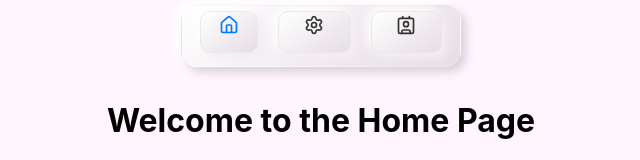
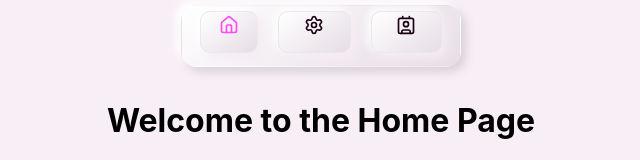
Before and after one commit to jordanbmnt/Netlify-Personal-Website, a React (Create React App) app: page / in a window 1280 px wide. Shown: the top 160 px of the page, without its empty margins (319-959 px from the left). Built offline with nearby package versions, Linux system fonts and the light colour scheme; the HTML template or start-up script is replaced by a standard one.

Commit message:
changed hex values to hsl, removed unecessary gradient sets

```diff
--- a/src/App.css
+++ b/src/App.css
@@ -4,7 +4,7 @@
   height: 100dvh;
   flex-flow: column;
   overflow-y: auto;
-  background-color: #fff5fe;
+  background-color: hsl(306, 36%, 95%);
 }
 
 .nav-bar-container {
--- a/src/universal_components/nav_bar/index.tsx
+++ b/src/universal_components/nav_bar/index.tsx
@@ -4,10 +4,10 @@ import { Contact, Home, Settings } from "lucide-react";
 
 export const NavBar = () => {
   const navLinkStyles = ({ isActive }: { isActive: boolean }) => ({
-    color: isActive ? '#007bff' : '#333',
+    color: isActive ? 'hsl(306, 100%, 65%)' : 'hsl(306, 100%, 5%)',
     textDecoration: 'none',
     fontWeight: isActive ? 'bold' : 'normal',
-    padding: '5px 10px'
+    padding: '5px 10px',
   });
 
   return (
--- a/src/universal_components/nav_bar/style.css
+++ b/src/universal_components/nav_bar/style.css
@@ -38,7 +38,6 @@ nav {
   scale: 1.1;
   padding: 0.2rem 1rem 0.1rem;
   border: 3px solid #ffffff00;
-  background: linear-gradient(145deg, #ffffff, #e6dde5);
   box-shadow: 9px 9px 5px #cfc6ce,
     -5px -5px 5px #ffffff;
   border-radius: 15px;
@@ -64,7 +63,6 @@ nav {
 
 nav:hover .nav-button:not(:hover) {
   scale: 0.9;
-  background: linear-gradient(145deg, #ffffff, #e6dde5);
   box-shadow: 5px 5px 10px #f0e6ef,
     -3px -3px 10px #ffffff;
 }
```
